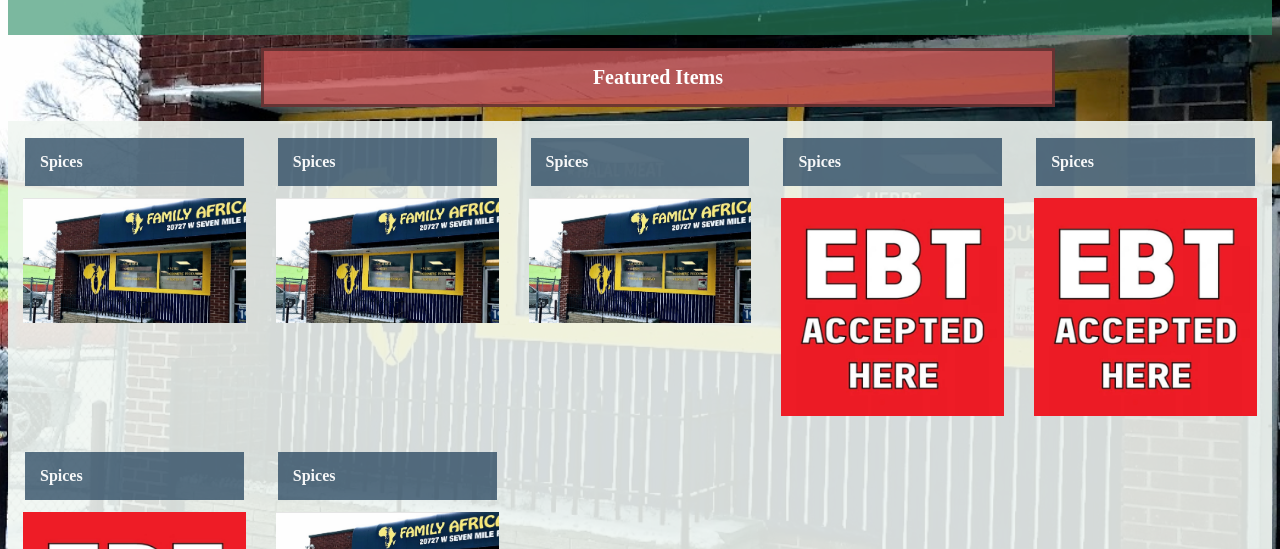
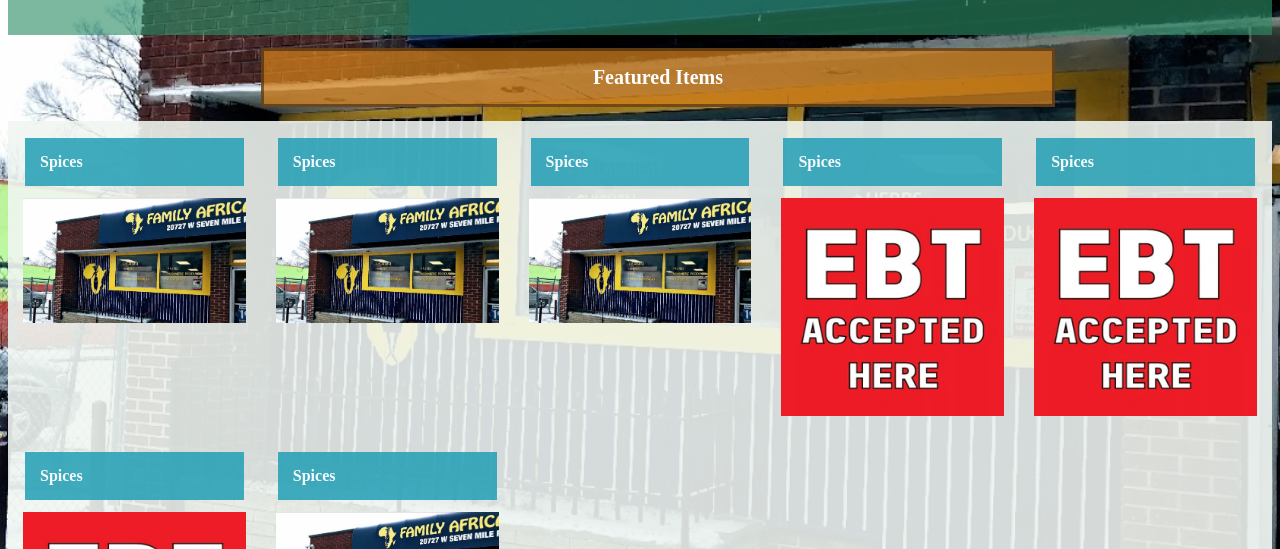
Before and after one commit to boubabaueel/african-village-market, a plain HTML site: page index.html in a window 1280 px wide. Shown: the part 251-800 px from the top of the page. Drawn offline with Linux system fonts and the light colour scheme.

Commit message:
changed background for titles and headings

```diff
--- a/style.css
+++ b/style.css
@@ -13,7 +13,7 @@ font-size: 12px;
 text-align: center;
 }
 .contact-title{
-    background-color: #131d2aba;
+    background-color: #d3801bba;
     padding: 10px;
     font-size: 10px;
     margin: 10px;
@@ -33,7 +33,7 @@ text-align: center;
 }
 h4{
     color: #fffffff2;
-    background-color: #22405bbb;
+    background-color: #27a1b6df;
     margin: 2px;
 
     padding: 15px;
@@ -130,7 +130,8 @@ h4{
         border: #1c16167e;
     border-style: solid;
         text-align: center;
-        background-color: #c55454d2;
+        background-color: #d3801bba;
+        ;
 
     }
 #thankyou{
```
